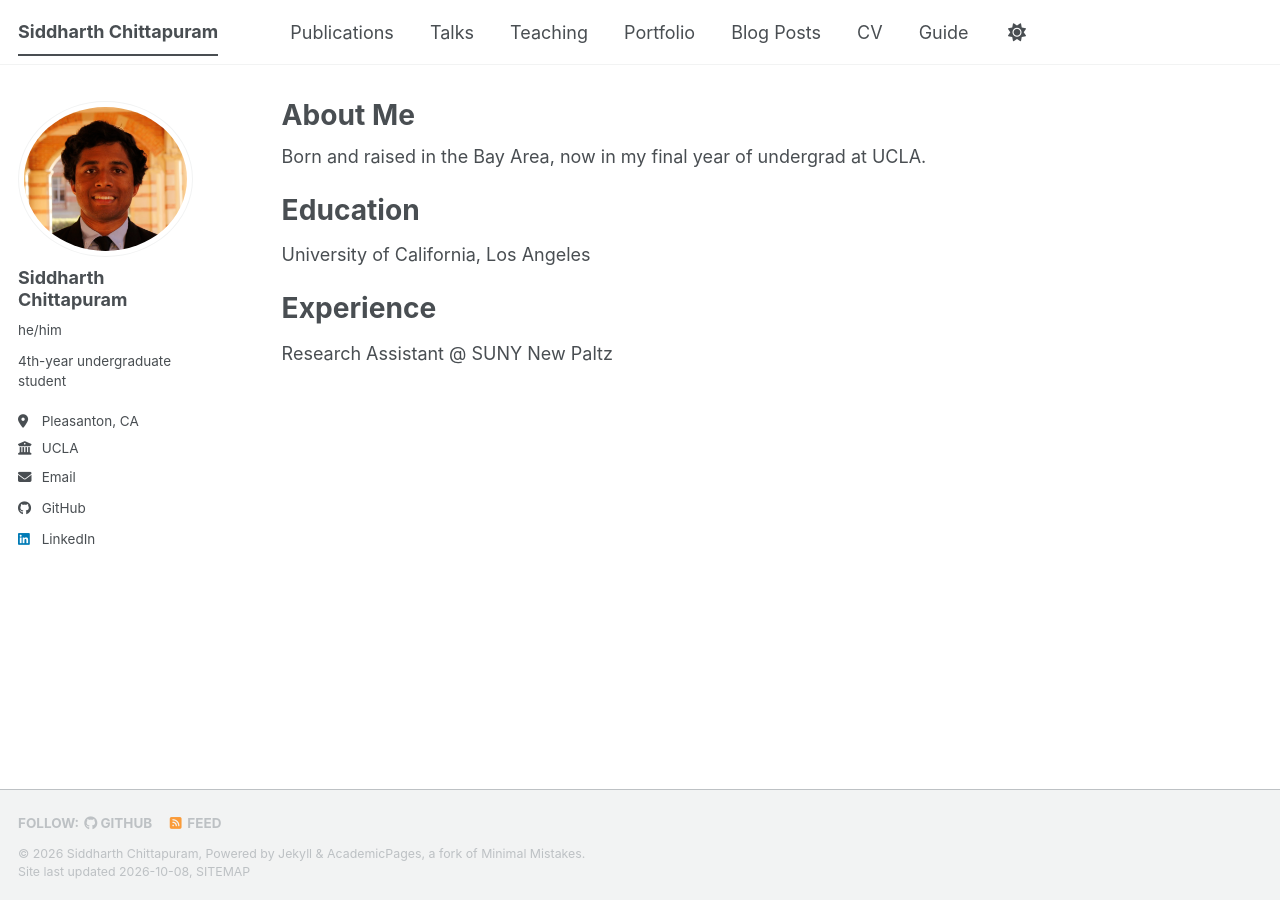
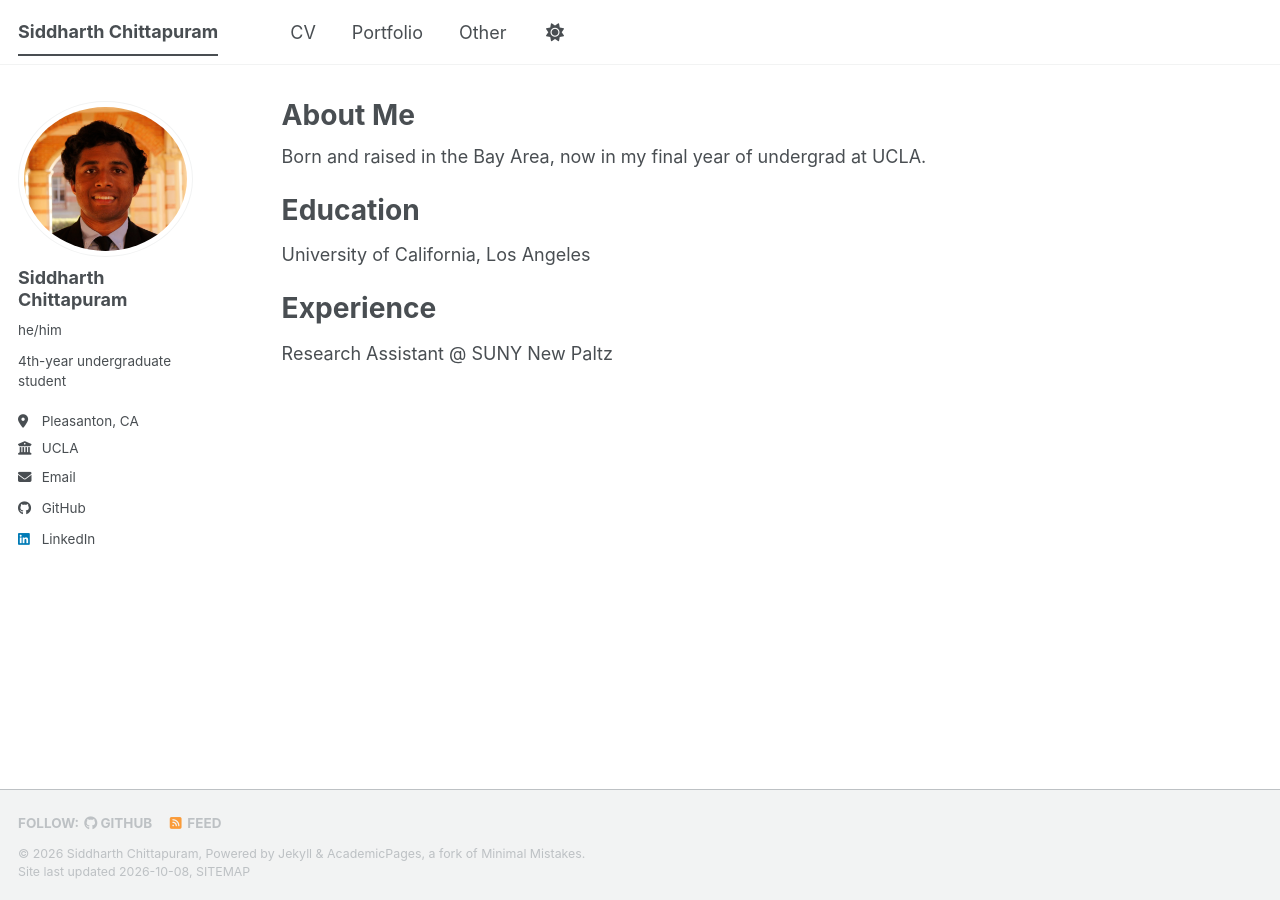
Before and after one commit to schittap/schittap.github.io, a Jekyll site: the page built from _pages/about.md, in a window 1280 px wide. Built offline with Jekyll 4.4.1, drawn with Linux system fonts in a browser that asks for light colours; a style sheet for code colours, icons or effects is not loaded.

Commit message:
Update navigation.yml to modify main menu items
Comment out several navigation items and add 'CV' under main.

```diff
--- a/_data/navigation.yml
+++ b/_data/navigation.yml
@@ -8,26 +8,25 @@
 #      Markdown formatted page while the second is generated using JSON.
 
 main:
-  - title: "Publications"
-    url: /publications/
+  #- title: "Publications"
+    #url: /publications/
 
-  - title: "Talks"
-    url: /talks/
+  #- title: "Talks"
+    #url: /talks/
 
-  - title: "Teaching"
-    url: /teaching/
+  #- title: "Teaching"
+    #url: /teaching/
+  - title: "CV"
+    url: /cv/
 
   - title: "Portfolio"
     url: /portfolio/
 
-  - title: "Blog Posts"
+  - title: "Other"
     url: /year-archive/
-
-  - title: "CV"
-    url: /cv/
 
   # - title: "CV"
   #   url: /cv-json/
 
-  - title: "Guide"
-    url: /markdown/
+  #- title: "Guide"
+    #url: /markdown/
```
